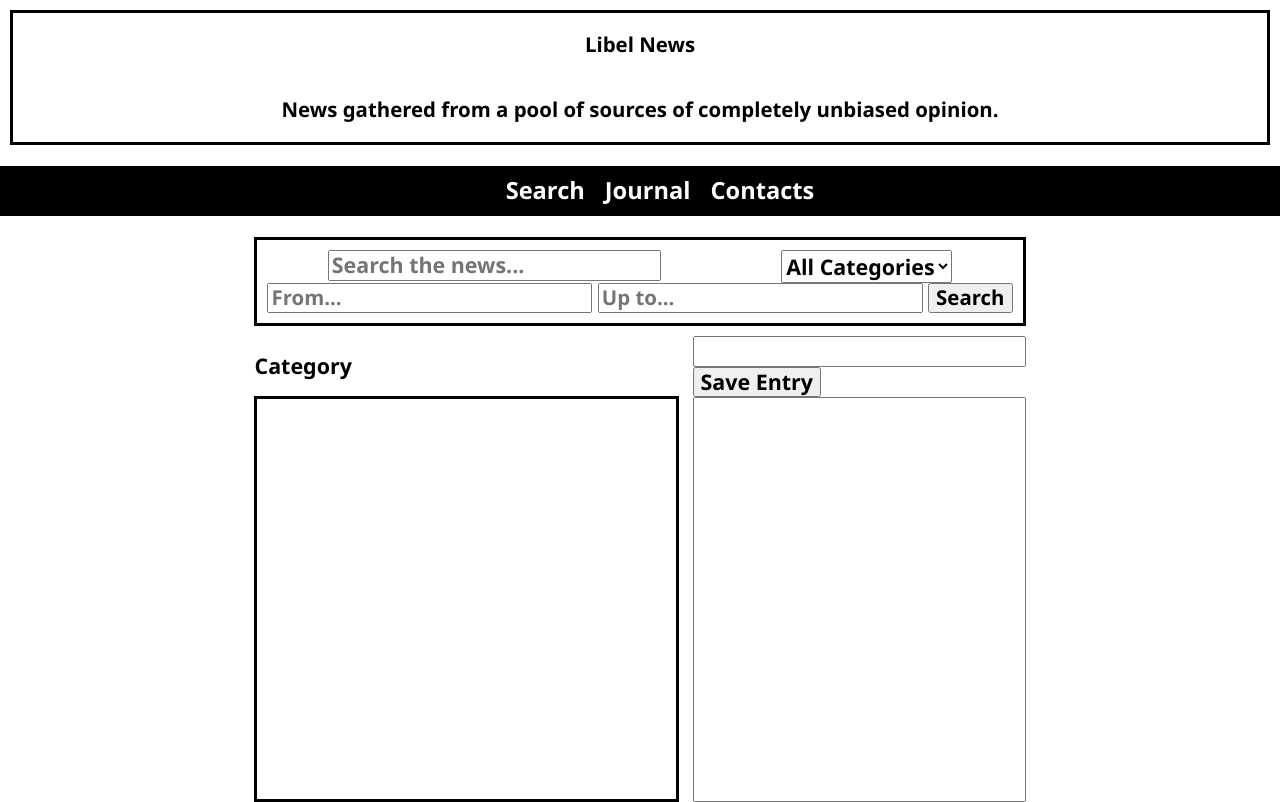
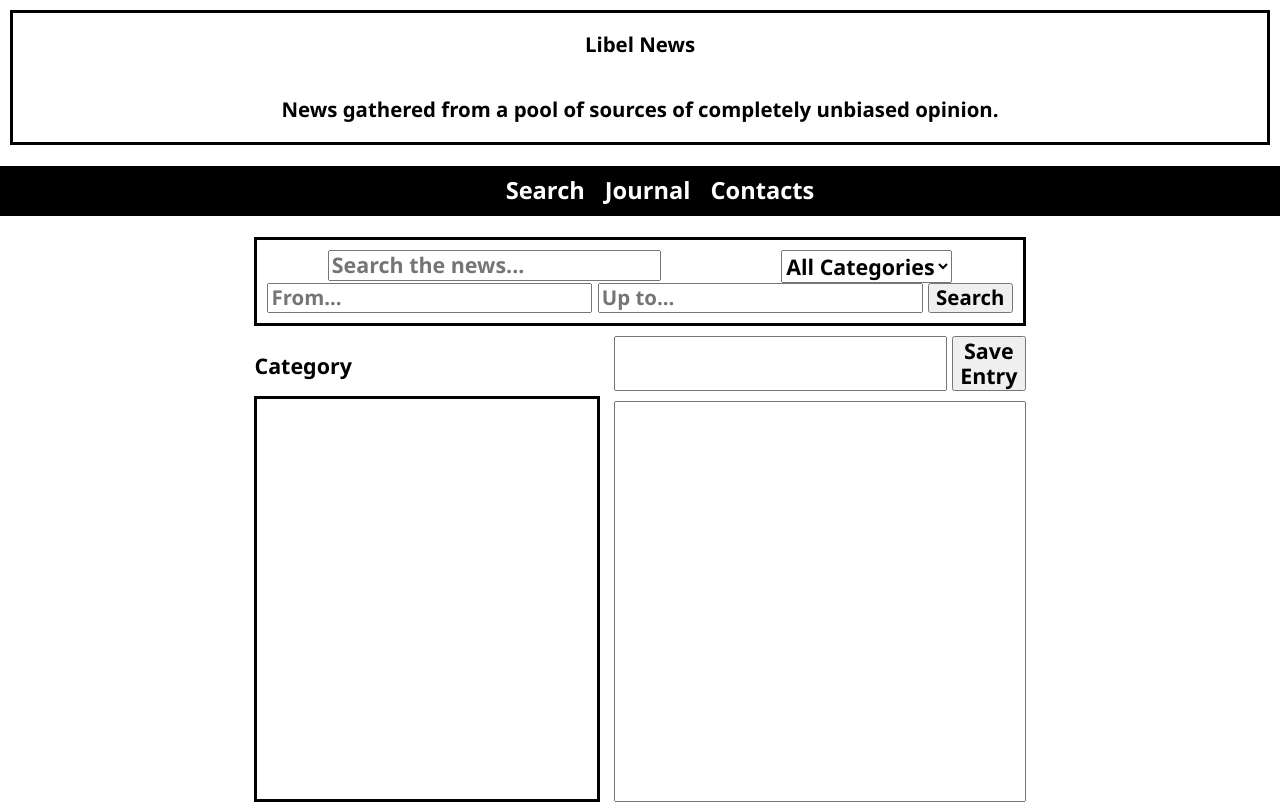
Before and after one commit to rhonvyramos/News_Article_Searcher, a plain HTML site: page index.html in a window 1280 px wide. Both pictures are taken after a click on the link "Journal". Drawn offline with nearby package versions, Linux system fonts and the light colour scheme.

Commit message:
wireframe details added

```diff
--- a/styles/style.css
+++ b/styles/style.css
@@ -118,7 +118,17 @@ header {
     width: 100%;
 }
 
+#entry_header {
+    display: flex;
+    justify-content: space-around;
+}
+
+#entry_title {
+    margin-right: 5px;
+}
+
 #entry_text {
+    margin-top: 10px;
     height: 100%;
 }
 
```
